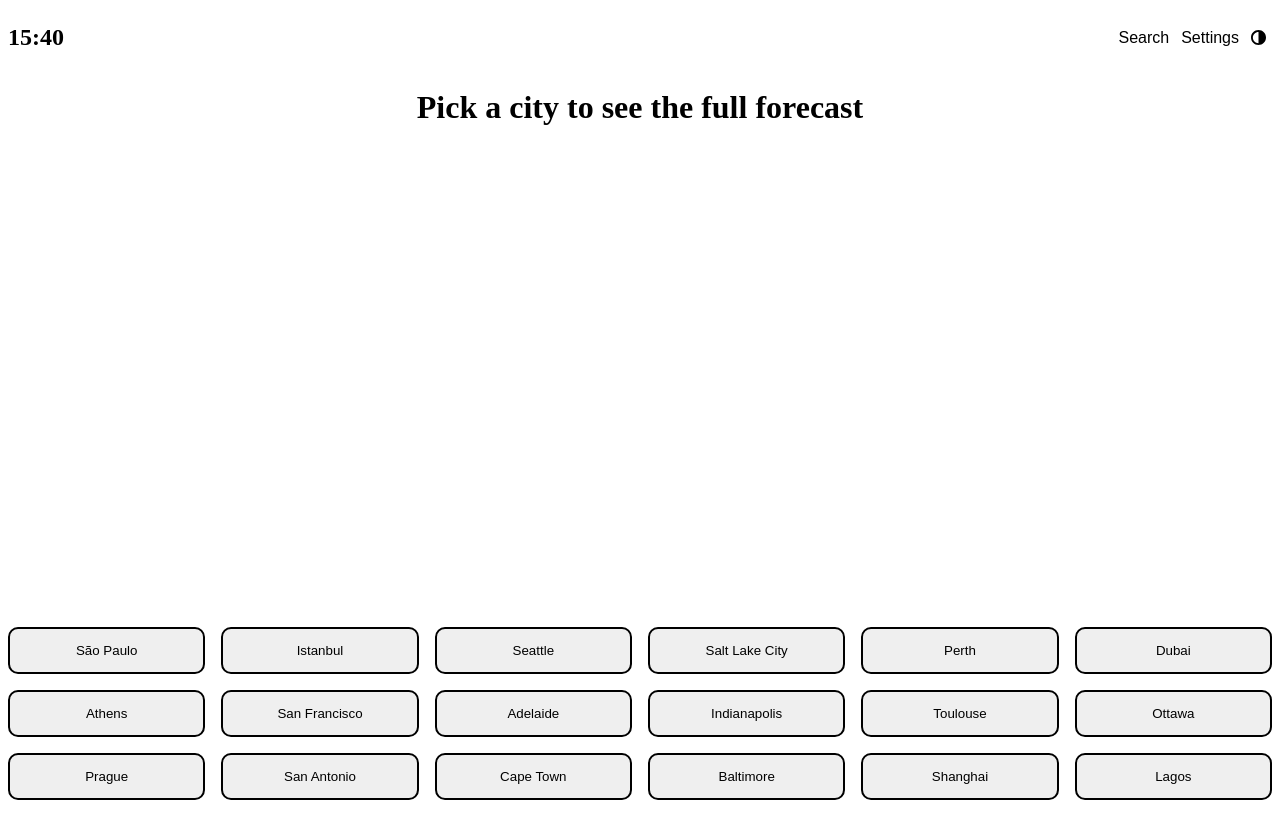
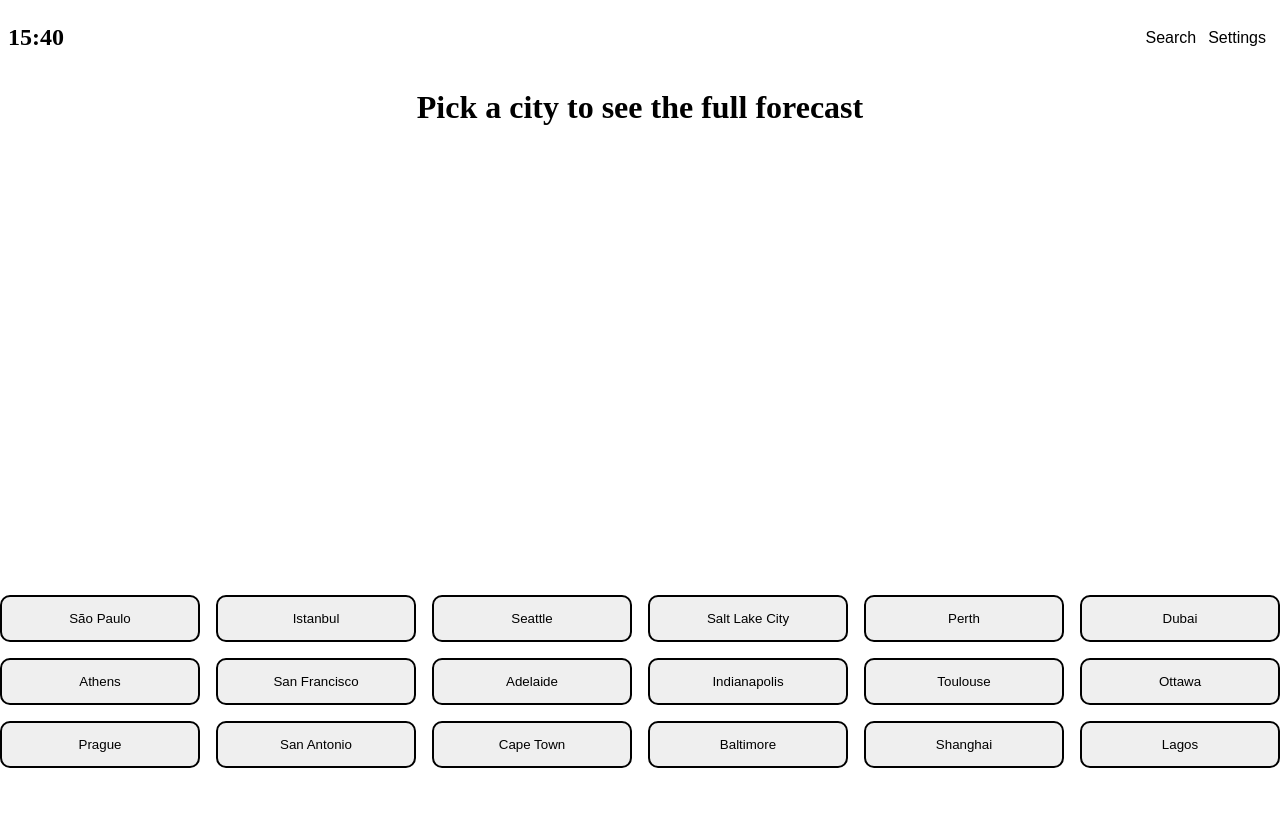
Before and after one commit to mariadmn/my-app, a React (Create React App) app: page / in a window 1280 px wide. Built offline with nearby package versions, Linux system fonts and the light colour scheme.

Commit message:
more style adjustments

```diff
--- a/src/components/Forecast/5dayforecast.tsx
+++ b/src/components/Forecast/5dayforecast.tsx
@@ -14,7 +14,9 @@ const DayContainer = styled.div`
   display: flex;
   flex-direction: column;
   align-items: center;
-
+  h2,h3,h4{
+    margin: 0;
+  }
 `;
 
 const InfoContainer = styled.div`
@@ -52,6 +54,7 @@ const FiveDaysForecast: React.FC = () => {
               H:{day.highestTemp}{tempSuffix === 'K' ? "" : "°"}{tempSuffix}
               / L:{day.lowestTemp}{tempSuffix === 'K' ? "" : "°"}{tempSuffix}
             </h4>
+            &nbsp;
           </DayContainer>
         ))}
       </InfoContainer>
--- a/src/components/Forecast/currentForecast.tsx
+++ b/src/components/Forecast/currentForecast.tsx
@@ -9,13 +9,19 @@ const CenteredContainer = styled.div`
   align-items: center;
   justify-content: center;
   height: 100%;
+  margin: 0;
+  p {
+    margin-bottom: 0;
+    margin-top: 10px;
+    align-self: "left" !important;
+    text-align: left !important;
+  }
 `;
 
 const ContentContainer = styled.div`
   display: flex;
   flex-direction: column;
   align-items: center;
-  gap: 1rem;
 `;
 
 const InfoContainer = styled.div`
@@ -23,6 +29,7 @@ const InfoContainer = styled.div`
   align-items: center;
   gap: 1rem;
 `;
+
 
 const CurrentForecast: React.FC = () => {
     const { tempSuffix } = useSettings();
@@ -49,18 +56,19 @@ const CurrentForecast: React.FC = () => {
         {isLoading && <p>Loading...</p>}
         {data && (
             <ContentContainer>
-            <h1>{data.name}</h1>
+
             <InfoContainer>
                 <ContentContainer>
+                    <h2>{data.name}</h2>
                     <WeatherIcon condition={data.weather[0].main} />
                     <h3>{data.weather[0].main}</h3>
                 </ContentContainer>
                 <div>
-                <h3>Temp: {data.main.temp}{tempSuffix === 'K' ? "" : "°"}{tempSuffix}</h3>
-                <p>Feels like: {data.main.feels_like}{tempSuffix === 'K' ? "" : "°"}{tempSuffix}</p>
-                <p>Humidity: {data.main.humidity}%</p>
-                <p>Sunrise: {formatTime(data.sys.sunrise)}</p>
-                <p>Sunset: {formatTime(data.sys.sunset)}</p>
+                    <p>Temp: {data.main.temp}{tempSuffix === 'K' ? "" : "°"}{tempSuffix}</p>
+                    <p>Feels like: {data.main.feels_like}{tempSuffix === 'K' ? "" : "°"}{tempSuffix}</p>
+                    <p>Humidity: {data.main.humidity}%</p>
+                    <p>Sunrise: {formatTime(data.sys.sunrise)}</p>
+                    <p>Sunset: {formatTime(data.sys.sunset)}</p>
                 </div>
             </InfoContainer>
             </ContentContainer>
--- a/src/components/Forecast/forecast.tsx
+++ b/src/components/Forecast/forecast.tsx
@@ -13,12 +13,19 @@ const CenteredContent = styled.div`
   text-align: center;
 `;
 
+const AbsolutePeriodSelector = styled(PeriodSelector)`
+  position: absolute;
+  bottom: 0;
+  left: 0;
+  width: 100%;
+`;
+
 const Forecast: React.FC<ForecastProps> = (props) => {
     if(props.isCurrent === true){
         return (
             <CenteredContent>
                 <CurrentForecast />
-                <PeriodSelector />
+                {/* <AbsolutePeriodSelector /> */}
             </CenteredContent>
         );
     }
@@ -27,7 +34,7 @@ const Forecast: React.FC<ForecastProps> = (props) => {
         return (
             <CenteredContent>
                 <FiveDaysForecast />
-                <PeriodSelector />
+                {/* <AbsolutePeriodSelector /> */}
             </CenteredContent>
         );
     }
--- a/src/components/Forecast/periodSelector.tsx
+++ b/src/components/Forecast/periodSelector.tsx
@@ -50,6 +50,7 @@ const PeriodSelector: React.FC = () => {
   };
 
   if (!selectedCity) return null;
+
   return (
     <div
       style={{
--- a/src/components/TopBar/Settings/settings.tsx
+++ b/src/components/TopBar/Settings/settings.tsx
@@ -62,10 +62,6 @@ const Modal: React.FC<ModalProps> = (props) => {
   //Local Variables
   const [tempUnits, setTempUnits] = useState<TemperatureUnit>(temperatureunits);
   const [tempTimeFormat, setTempTimeFormat] = useState<string>(timeFormat);
-  const [isClockLoaded, setIsClockLoaded] = useState(false);
-  const handleClockLoad = () => {
-    setIsClockLoaded(true);
-  };
 
   useEffect(() => {
     if (props.isOpen) {
--- a/src/components/TopBar/topbar.tsx
+++ b/src/components/TopBar/topbar.tsx
@@ -66,9 +66,9 @@ const TopBar: React.FC = () => {
           onSearchToggle={() => setIsSearchVisible(!isSearchVisible)}
         />
          <Button onClick={openModal}>Settings</Button>
-        <ThemeSwitchButton type="button" onClick={toggleTheme}>
+        {/* <ThemeSwitchButton type="button" onClick={toggleTheme}>
           <StyledThemeSwitch />
-        </ThemeSwitchButton>
+        </ThemeSwitchButton> */}
         <Modal isOpen={isModalOpen} onClose={closeModal} />
       </RightSection>
     </StyledTopBar>
--- a/src/components/display.tsx
+++ b/src/components/display.tsx
@@ -1,18 +1,35 @@
 import CityGrid from "./CityGrid/cityGrid";
 import Forecast from "./Forecast/forecast";
 import { useForecastState } from "./Forecast/forecastState";
+import PeriodSelector from "./Forecast/periodSelector";
 import TopBar from "./TopBar/topbar";
 import styled from "styled-components";
 
 const DisplayContainer = styled.div`
   display: flex;
   flex-direction: column;
-  height: 100vh;
+  height: 100%;
 `;
 
 const ForecastContainer = styled.div`
   flex: 1;
-  max-height: 70vh;
+  overflow-y: auto;
+`;
+
+const CityGridContainer = styled.div`
+  position: fixed;
+  bottom: 0;
+  left: 0;
+  width: 100%;
+  margin-top: auto;
+  margin-bottom: 2rem;
+`;
+
+const PeriodSelectorContainer = styled.div`
+  position: fixed;
+  bottom: 15rem; /* Adjusted to 2rem to be above CityGrid by 2rem */
+  left: 0;
+  width: 100%;
 `;
 
 const Display = () => {
@@ -22,11 +39,15 @@ const Display = () => {
     <DisplayContainer>
         <TopBar />
         <ForecastContainer>
-        <Forecast isCurrent={isCurrent} is5Days={is5Days} />
+          <Forecast isCurrent={isCurrent} is5Days={is5Days} />
         </ForecastContainer>
-        <CityGrid />
+        <PeriodSelectorContainer>
+          <PeriodSelector />
+        </PeriodSelectorContainer>
+        <CityGridContainer>
+          <CityGrid />
+        </CityGridContainer>
     </DisplayContainer>
   );
 };
-
-export default Display;
+ export default Display;
```
